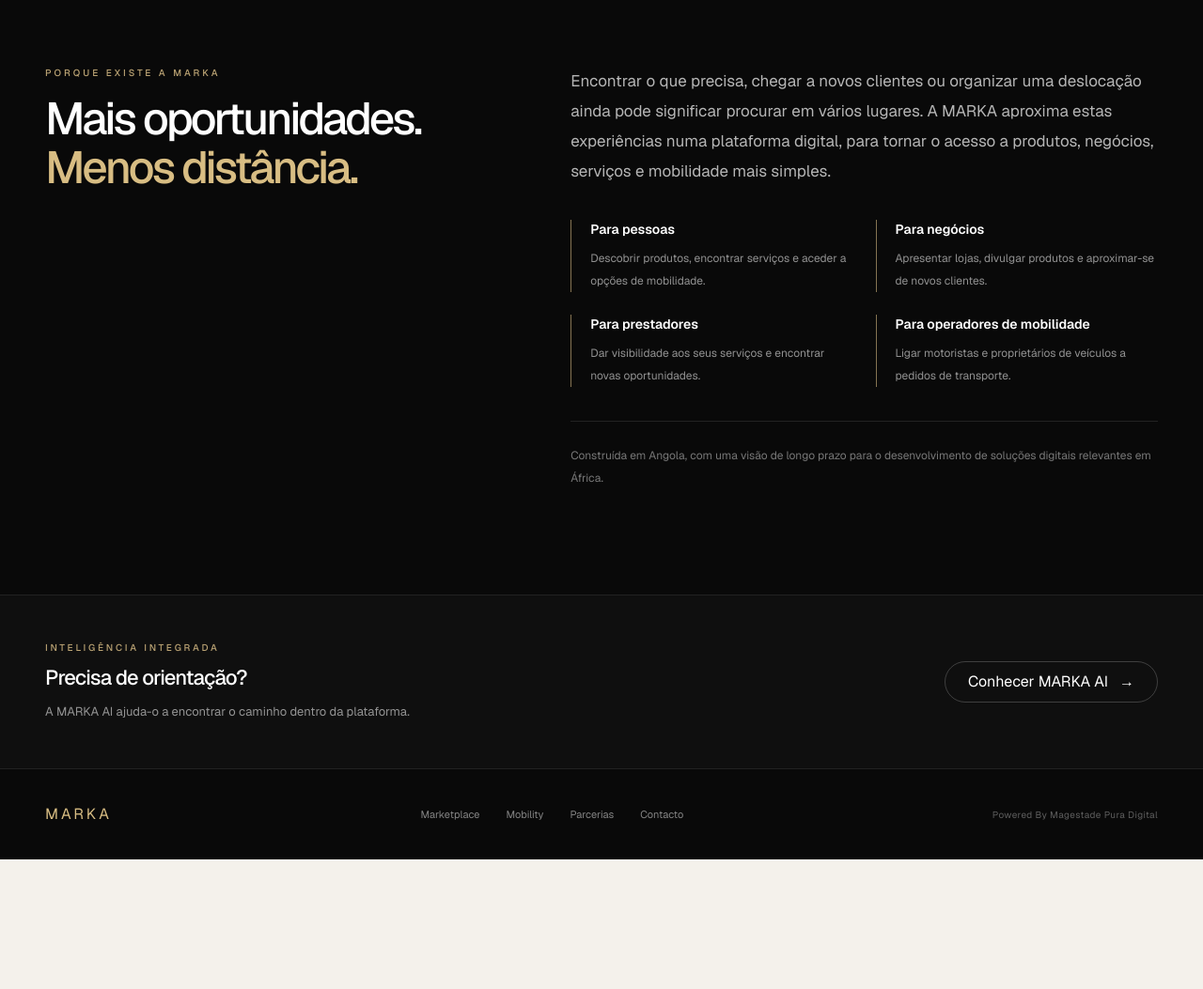
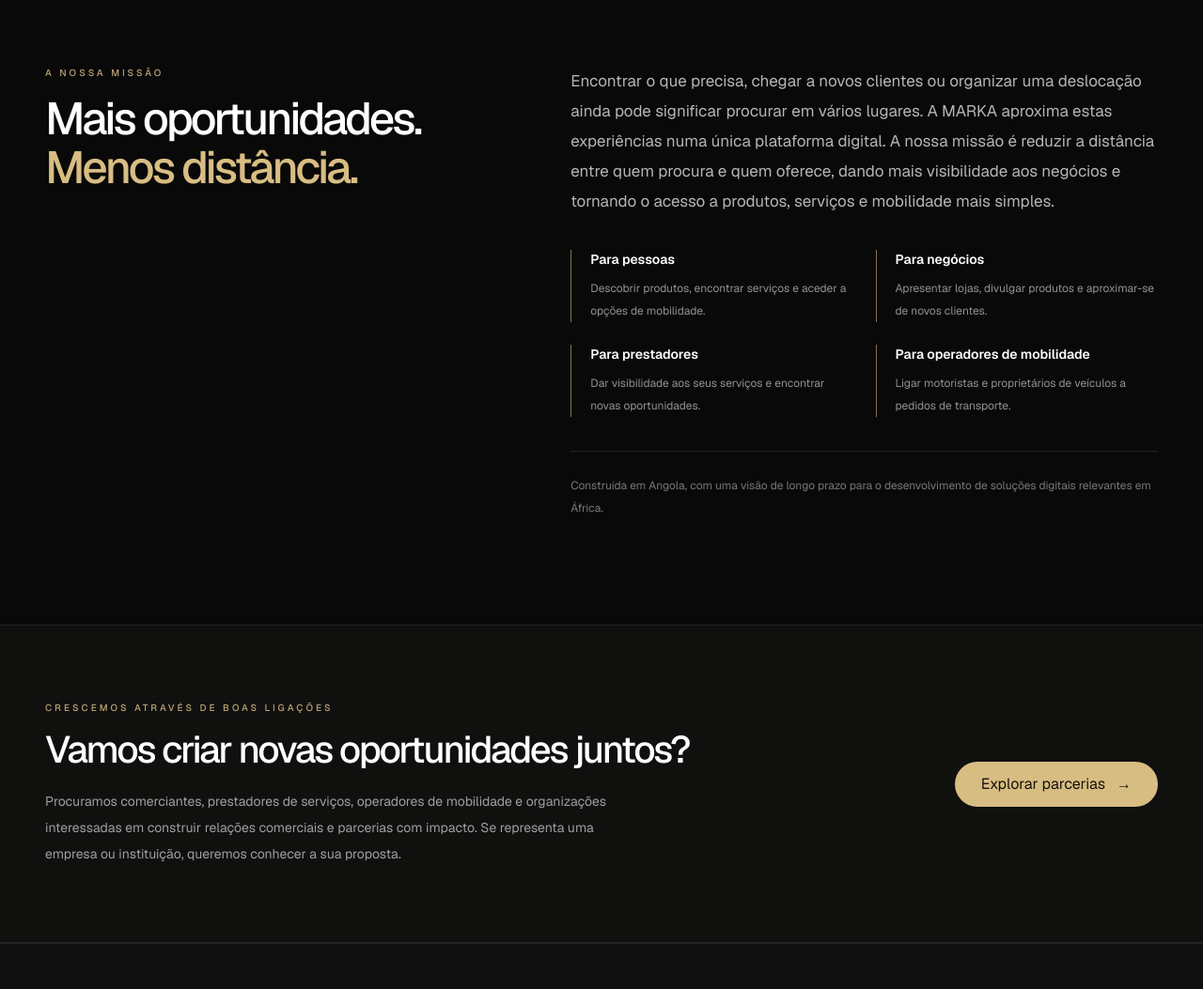
Before and after one commit to ohuminho/marka-platform, a Next.js app: page / in a window 1280 px wide. Shown: the part 1567-2620 px from the top of the page at 94% size. Before the commit the page ends 2482 px from the top, so only its background shows below. Built offline with nearby package versions, Linux system fonts and the light colour scheme; no server answers.

Commit message:
Strengthen MARKA mission and add strategic partnerships invitation

```diff
--- a/src/app/page.tsx
+++ b/src/app/page.tsx
@@ -265,7 +265,7 @@ export default function Home() {
           <div className="grid gap-12 lg:grid-cols-[0.9fr_1.1fr] lg:items-start">
             <div>
               <p className="text-[10px] font-medium uppercase tracking-[0.3em] text-[#bda575]">
-                Porque existe a MARKA
+                A nossa missão
               </p>
               <h2
                 id="purpose-title"
@@ -279,9 +279,10 @@ export default function Home() {
               <p className="text-[15px] leading-8 text-white/70 sm:text-[17px]">
                 Encontrar o que precisa, chegar a novos clientes ou organizar
                 uma deslocação ainda pode significar procurar em vários lugares.
-                A MARKA aproxima estas experiências numa plataforma digital,
-                para tornar o acesso a produtos, negócios, serviços e mobilidade
-                mais simples.
+                A MARKA aproxima estas experiências numa única plataforma digital.
+                A nossa missão é reduzir a distância entre quem procura e quem
+                oferece, dando mais visibilidade aos negócios e tornando o acesso
+                a produtos, serviços e mobilidade mais simples.
               </p>
               <div className="mt-9 grid gap-6 sm:grid-cols-2">
                 <div className="border-l border-[#d8bd83]/60 pl-5">
@@ -314,6 +315,37 @@ export default function Home() {
                 de soluções digitais relevantes em África.
               </p>
             </div>
+          </div>
+        </section>
+
+        <section
+          aria-labelledby="partners-title"
+          className="border-y border-white/[0.08] bg-[#10100f]"
+        >
+          <div className="mx-auto flex max-w-[1440px] flex-col gap-8 px-5 py-16 sm:px-8 md:flex-row md:items-center md:justify-between lg:px-12 lg:py-20">
+            <div className="max-w-[700px]">
+              <p className="text-[10px] font-medium uppercase tracking-[0.3em] text-[#bda575]">
+                Crescemos através de boas ligações
+              </p>
+              <h2
+                id="partners-title"
+                className="mt-3 text-[30px] font-medium leading-tight tracking-[-0.055em] text-white sm:text-[40px]"
+              >
+                Vamos criar novas oportunidades juntos?
+              </h2>
+              <p className="mt-4 max-w-[620px] text-[14px] leading-7 text-white/60">
+                Procuramos comerciantes, prestadores de serviços, operadores de
+                mobilidade e organizações interessadas em construir relações
+                comerciais e parcerias com impacto. Se representa uma empresa
+                ou instituição, queremos conhecer a sua proposta.
+              </p>
+            </div>
+            <Link
+              href="/advertise"
+              className="inline-flex min-h-12 w-fit shrink-0 items-center justify-center rounded-full bg-[#d8bd83] px-7 text-[12px] font-semibold text-[#17130c] transition hover:bg-[#ead5a6]"
+            >
+              Explorar parcerias <span aria-hidden="true" className="ml-3">→</span>
+            </Link>
           </div>
         </section>
 
```
